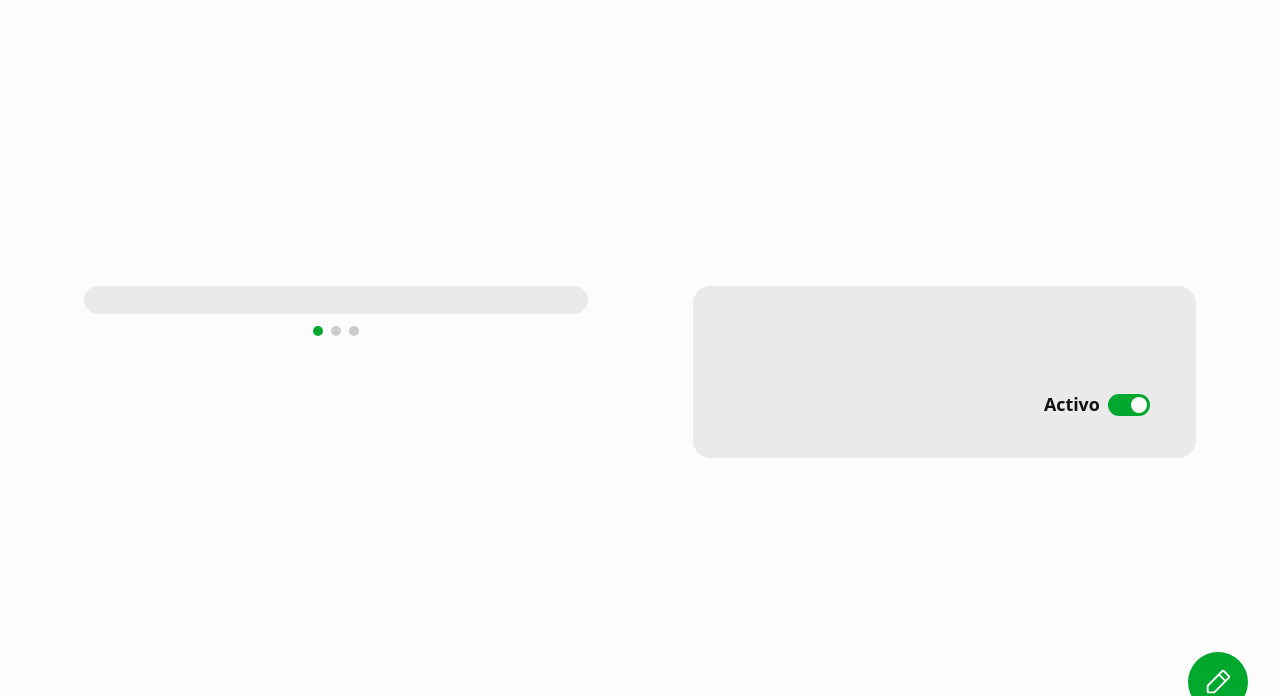
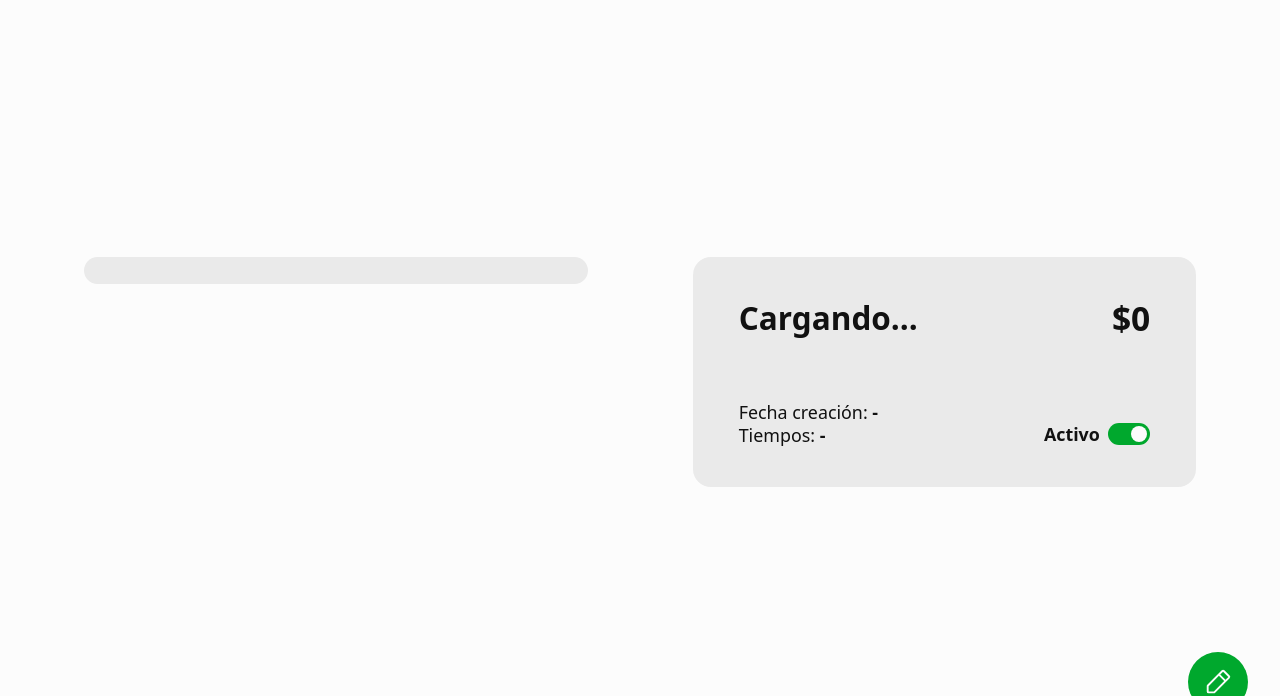
Before and after one commit to juanjose2703-spec/Gourmet_remy, a Flask app: page /detalle_menu/1 in a window 1280 px wide. Shown: the part 56-752 px from the top of the page. Run offline with Flask 3, Linux system fonts and the light colour scheme; some web fonts are replaced.

Commit message:
cambios en detalle menu

```diff
--- a/services/static/js/detalle_menu.js
+++ b/services/static/js/detalle_menu.js
@@ -5,11 +5,20 @@
     if (!id_menu) return;
 
     try {
-        // 1. Obtener datos desde la API (puerto 5085)
-        const responseMenu = await fetch(`http://localhost:5085/menus/${id_menu}`);
+        // 1. Obtener datos desde la API de menús (puerto 5084)
+        const responseMenu = await fetch(`http://localhost:5084/menus/${id_menu}`);
+
+        // VALIDACIÓN: Evita la falla de JSON si la API responde 404 o HTML de error
+        if (!responseMenu.ok) {
+            console.error(`Error ${responseMenu.status}: No se encontró el menú '${id_menu}' en http://localhost:5084/menus/${id_menu}`);
+            return;
+        }
+
         const menu = await responseMenu.json();
+        if (!menu) return;
 
-        if (!menu) return;
+        // Imprimir en consola la respuesta del backend para facilitar depuración de campos
+        console.log("Respuesta de la API menú:", menu);
 
         // 2. Poblar información básica en la interfaz
         const elNombre = document.querySelector('.tit-platillo');
@@ -24,7 +33,12 @@
         if (elPrecio) elPrecio.textContent = menu.precio ? `$${menu.precio}` : '$0';
         if (elDescripcion) elDescripcion.textContent = menu.descripcion || '';
         if (elFecha) elFecha.textContent = menu.fecha_creacion ? menu.fecha_creacion.split('T')[0] : '';
-        if (elTiempos) elTiempos.textContent = menu.tiempos || '0';
+
+        // Mapeo flexible para la cantidad de tiempos según la llave enviada por la API
+        if (elTiempos) {
+            elTiempos.textContent = menu.tiempos ?? menu.cant_tiempos ?? menu.numero_tiempos ?? menu.tiempos_menu ?? '0';
+        }
+
         if (btnEditar) btnEditar.href = `/modificar_menu/${id_menu}`;
 
         if (swtchEstado) {
@@ -32,15 +46,17 @@
             swtchEstado.dispatchEvent(new Event('change'));
         }
 
-        // 3. Renderizar carrusel dinámico si la API envía imágenes
+        // 3. Renderizar carrusel dinámico con resolución flexible de propiedades de imagen
         const tiraDiapositivas = document.getElementById('tira_imagenes');
         const contPuntos = document.getElementById('cont_puntos_carrusel');
 
         let imagenes = [];
         if (Array.isArray(menu.imagenes) && menu.imagenes.length > 0) {
             imagenes = menu.imagenes;
-        } else if (menu.imagen_url || menu.img_menu) {
-            imagenes = [menu.imagen_url || menu.img_menu];
+        } else if (Array.isArray(menu.fotos) && menu.fotos.length > 0) {
+            imagenes = menu.fotos;
+        } else if (menu.imagen_url || menu.img_menu || menu.foto_url) {
+            imagenes = [menu.imagen_url || menu.img_menu || menu.foto_url];
         }
 
         if (tiraDiapositivas && contPuntos && imagenes.length > 0) {
@@ -49,8 +65,8 @@
 
             imagenes.forEach((imgUrl, idx) => {
                 tiraDiapositivas.innerHTML += `
-                    <figure class="item-diapositiva">
-                        <img src="${imgUrl}" alt="${menu.nombre || 'Menú'}" class="img-fluida">
+                    <figure class="item-diapositiva" style="min-width: 100%; box-sizing: border-box;">
+                        <img src="${imgUrl}" alt="${menu.nombre || 'Menú'}" class="img-fluida" style="width: 100%; height: 100%; object-fit: cover; display: block;">
                     </figure>
                 `;
                 contPuntos.innerHTML += `
@@ -59,11 +75,11 @@
             });
         }
 
-        // 4. Inicializar carrusel con los elementos DOM generados
+        // 4. Inicializar carrusel tras la inserción DOM
         inicializarCarrusel();
 
     } catch (error) {
-        console.error('Error al cargar el detalle del menú:', error);
+        console.error('Error al conectar con la API de menús:', error);
     }
 }
 
@@ -149,7 +165,6 @@
         swtchEstado.addEventListener('change', actualizarEstadoUI);
     }
 
-    // Carga asíncrona de datos desde el backend
     cargarDetalleMenu();
 }
 
--- a/services/templates/menus/templates/detalle_menu.html
+++ b/services/templates/menus/templates/detalle_menu.html
@@ -7,8 +7,6 @@
 
     <link rel="stylesheet" href="{{ url_for('static', filename='css/normalize.css') }}">
     <link rel="stylesheet" href="{{ url_for('static', filename='css/detalle_menu.css') }}">
-
-
 </head>
 <body>
     <div id="gran_padre_cont">
@@ -17,30 +15,38 @@
                 <path d="M224,128a8,8,0,0,1-8,8H40a8,8,0,0,1,0-16H216A8,8,0,0,1,224,128ZM40,72H216a8,8,0,0,0,0-16H40a8,8,0,0,0,0,16ZM216,184H40a8,8,0,0,0,0,16H216a8,8,0,0,0,0-16Z"/>
             </svg>
             <h2 id="titulo_vista_ppal">Detalle de menú</h2>
-                <a href="platos_menu.html" id="btn_cerrar_vista" title="Cerrar">✕</a>
+            <a href="/platos_menu" id="btn_cerrar_vista" title="Cerrar">✕</a>
         </header>
+
         <main id="cuerpo_ppal_cont">
             <section id="sec_detalle_platillo" class="cont-detalle-grid">
+
+                <!-- Carrusel de Imágenes -->
                 <article id="cont_carrusel_ppal">
                     <div class="cont-marcador-gris">
                         <div class="cont-visor-img">
                             <div id="tira_imagenes" class="tira-diapositivas"></div>
                         </div>
                     </div>
+                    <nav id="cont_puntos_carrusel" class="cont-indicadores"></nav>
+                </article>
 
-                        <nav id="cont_puntos_carrusel" class="cont-indicadores">
-                            <button type="button" class="btn-punto activo" data-slide="0" aria-label="Foto 1"></button>
-                            <button type="button" class="btn-punto" data-slide="1" aria-label="Foto 2"></button>
-                            <button type="button" class="btn-punto" data-slide="2" aria-label="Foto 3"></button>
-                        </nav>
-                    </article>
+                <!-- Información del Menú -->
                 <article id="cont_info_ppal">
-                        <header class="encabezado-platillo"></header>
+                    <header class="encabezado-platillo">
+                        <h3 class="tit-platillo">Cargando...</h3>
+                        <span class="precio-platillo">$0</span>
+                    </header>
 
-                        <div class="cont-descripcion-txt"></div>
+                    <div class="cont-descripcion-txt">
+                        <p class="txt-descripcion"></p>
+                    </div>
 
                     <footer class="pie-info-meta">
-                            <div class="col-meta-datos"></div>
+                        <div class="col-meta-datos">
+                            <p class="txt-meta">Fecha creación: <strong>-</strong></p>
+                            <p class="txt-meta">Tiempos: <strong>-</strong></p>
+                        </div>
 
                         <div class="col-meta-swtch">
                             <span id="lbl_estado_swtch" class="txt-estado">Activo</span>
@@ -53,13 +59,16 @@
                 </article>
 
             </section>
-            <a href="/modificar_menu.html" id="btn_flotante_editar" class="btn-agregar-flotante fondo-verde letra-blanca" title="Editar plato">
+
+            <!-- Botón flotante -->
+            <a href="#" id="btn_flotante_editar" class="btn-agregar-flotante fondo-verde letra-blanca" title="Editar menú">
                 <svg viewBox="0 0 256 256" fill="currentColor">
                     <path d="M227.31,73.37,182.63,28.69a16,16,0,0,0-22.63,0L36.69,152A15.86,15.86,0,0,0,32,163.31V208a16,16,0,0,0,16,16H92.69A15.86,15.86,0,0,0,104,219.31L227.31,96A16,16,0,0,0,227.31,73.37ZM92.69,208H48V163.31l88-88L180.69,120ZM192,108.69,147.31,64l24-24L216,84.69Z"/>
                 </svg>
             </a>
+        </main>
     </div>
-    </main>
+
     <script src="{{ url_for('static', filename='js/detalle_menu.js') }}" defer></script>
 </body>
 </html>
```
Lines whose indentation alone changed are shown as unchanged.
